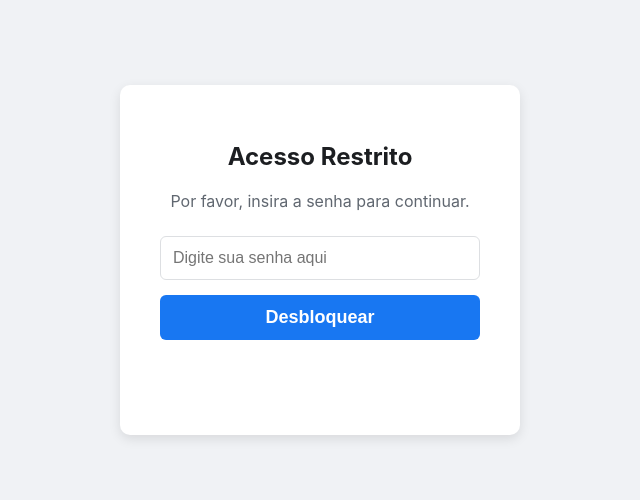
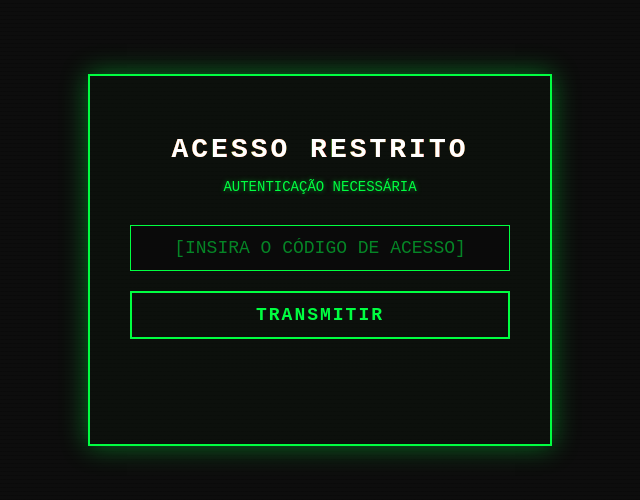
Before and after one commit to Gustavo-Abritta/EscapeRoom, a plain HTML site: page index.html in a window 1280 px wide. Shown: the part 140-640 px from the top of the page, without its empty margins (320-960 px from the left). Drawn offline with Linux system fonts and the light colour scheme.

Commit message:
index.html

```diff
--- a/index.html
+++ b/index.html
@@ -3,71 +3,125 @@
 <head>
     <meta charset="UTF-8">
     <meta name="viewport" content="width=device-width, initial-scale=1.0">
-    <title>Verificação de Acesso</title>
+    <title>TERMINAL DE ACESSO</title>
     <style>
-        /* CSS para estilizar a página */
+        /* CSS para o tema de espião */
+        @keyframes fadeIn {
+            from { opacity: 0; transform: translateY(-20px); }
+            to { opacity: 1; transform: translateY(0); }
+        }
+
+        @keyframes textGlitch {
+            0% { text-shadow: 0.5px 0.5px 0 #ff0000, -0.5px -0.5px 0 #00ff00; }
+            25% { text-shadow: -0.5px 0.5px 0 #ff0000, 0.5px -0.5px 0 #00ff00; }
+            50% { text-shadow: 0.5px -0.5px 0 #ff0000, -0.5px 0.5px 0 #00ff00; }
+            75% { text-shadow: -0.5px -0.5px 0 #ff0000, 0.5px 0.5px 0 #00ff00; }
+            100% { text-shadow: 0.5px 0.5px 0 #ff0000, -0.5px -0.5px 0 #00ff00; }
+        }
+
         body {
-            font-family: -apple-system, BlinkMacSystemFont, 'Segoe UI', Roboto, Oxygen, Ubuntu, Cantarell, 'Open Sans', 'Helvetica Neue', sans-serif;
-            background-color: #f0f2f5;
+            font-family: 'Courier New', Courier, monospace;
+            background-color: #0d0d0d; /* Fundo preto/cinza muito escuro */
+            color: #00ff41; /* Cor principal do texto (verde hacker) */
             display: flex;
             justify-content: center;
             align-items: center;
             height: 100vh;
             margin: 0;
+            text-shadow: 0 0 5px rgba(0, 255, 65, 0.5); /* Efeito de brilho no texto */
+            overflow: hidden; /* Esconde as barras de rolagem */
+        }
+
+        /* Efeito de linhas de scan (scanlines) no fundo */
+        body::after {
+            content: "";
+            position: absolute;
+            top: 0;
+            left: 0;
+            width: 100%;
+            height: 100%;
+            background: repeating-linear-gradient(0deg, rgba(0, 0, 0, 0.2), rgba(0, 0, 0, 0.2) 1px, transparent 1px, transparent 4px);
+            pointer-events: none;
+            z-index: 1;
         }
 
         .login-container {
-            background-color: #ffffff;
+            background-color: rgba(10, 25, 10, 0.3); /* Fundo do container semi-transparente */
             padding: 40px;
-            border-radius: 10px;
-            box-shadow: 0 4px 12px rgba(0, 0, 0, 0.1);
+            border: 2px solid #00ff41;
+            box-shadow: 0 0 25px rgba(0, 255, 65, 0.4); /* Sombra como se fosse um brilho */
             text-align: center;
-            width: 320px;
+            width: 380px;
+            animation: fadeIn 1s ease-out;
+            z-index: 2; /* Garante que o container fique acima das scanlines */
         }
 
         h1 {
-            color: #1c1e21;
-            margin-bottom: 20px;
-            font-size: 24px;
+            color: #ffffff;
+            margin-bottom: 10px;
+            font-size: 28px;
+            text-transform: uppercase;
+            letter-spacing: 3px;
+            animation: textGlitch 150ms infinite; /* Animação de "glitch" no título */
         }
 
         p {
-            color: #606770;
-            margin-bottom: 25px;
+            color: #00ff41;
+            margin-bottom: 30px;
+            font-size: 14px;
         }
 
         #password-input {
             width: 100%;
             padding: 12px;
-            border: 1px solid #dddfe2;
-            border-radius: 6px;
-            box-sizing: border-box; /* Garante que o padding não afete a largura total */
-            margin-bottom: 15px;
-            font-size: 16px;
+            background-color: #0a0a0a;
+            border: 1px solid #00ff41;
+            border-radius: 0; /* Bordas retas para um look mais "terminal" */
+            box-sizing: border-box;
+            margin-bottom: 20px;
+            font-size: 18px;
+            color: #00ff41;
+            font-family: 'Courier New', Courier, monospace;
+            text-align: center;
+        }
+
+        #password-input::placeholder {
+            color: rgba(0, 255, 65, 0.5);
+        }
+
+        #password-input:focus {
+            outline: none;
+            box-shadow: 0 0 15px rgba(0, 255, 65, 0.6);
         }
 
         button {
             width: 100%;
             padding: 12px;
-            background-color: #1877f2;
-            color: #ffffff;
-            border: none;
-            border-radius: 6px;
+            background-color: transparent;
+            color: #00ff41;
+            border: 2px solid #00ff41;
+            border-radius: 0;
             font-size: 18px;
             font-weight: bold;
+            font-family: 'Courier New', Courier, monospace;
+            text-transform: uppercase;
+            letter-spacing: 2px;
             cursor: pointer;
-            transition: background-color 0.3s;
+            transition: background-color 0.3s, color 0.3s, box-shadow 0.3s;
         }
 
         button:hover {
-            background-color: #166fe5;
+            background-color: #00ff41;
+            color: #0d0d0d; /* Cor do texto muda para preto no hover */
+            box-shadow: 0 0 20px rgba(0, 255, 65, 0.7);
         }
 
         #error-message {
-            color: #fa3e3e;
-            margin-top: 10px;
+            color: #ff4136; /* Vermelho para erro, bem visível no fundo escuro */
+            margin-top: 15px;
             font-size: 14px;
-            height: 20px; /* Deixa um espaço reservado para a mensagem */
+            height: 20px;
+            text-shadow: 0 0 5px #ff4136;
         }
     </style>
 </head>
@@ -75,18 +129,19 @@
 
     <div class="login-container">
         <h1>Acesso Restrito</h1>
-        <p>Por favor, insira a senha para continuar.</p>
+        <p>AUTENTICAÇÃO NECESSÁRIA</p>
 
         <form id="login-form">
-            <input type="password" id="password-input" placeholder="Digite sua senha aqui" required>
-            <button type="submit">Desbloquear</button>
+            <input type="password" id="password-input" placeholder="[INSIRA O CÓDIGO DE ACESSO]" required>
+            <button type="submit">TRANSMITIR</button>
         </form>
 
         <p id="error-message"></p>
     </div>
 
     <script>
-        // JavaScript para a lógica da senha
+        // O CÓDIGO JAVASCRIPT NÃO PRECISA DE MUDANÇAS
+        // A LÓGICA DE SENHA E REDIRECIONAMENTO CONTINUA A MESMA
 
         // 1. Defina sua senha secreta aqui
         const senhaCorreta = "segredo123";
@@ -113,7 +168,7 @@
                 window.location.href = proximaPagina;
             } else {
                 // Se estiver errada, mostra uma mensagem de erro
-                errorMessage.textContent = "Senha incorreta. Tente novamente.";
+                errorMessage.textContent = ">> CÓDIGO INVÁLIDO. ACESSO NEGADO. <<";
                 // Limpa o campo de senha
                 passwordInput.value = "";
             }
```
